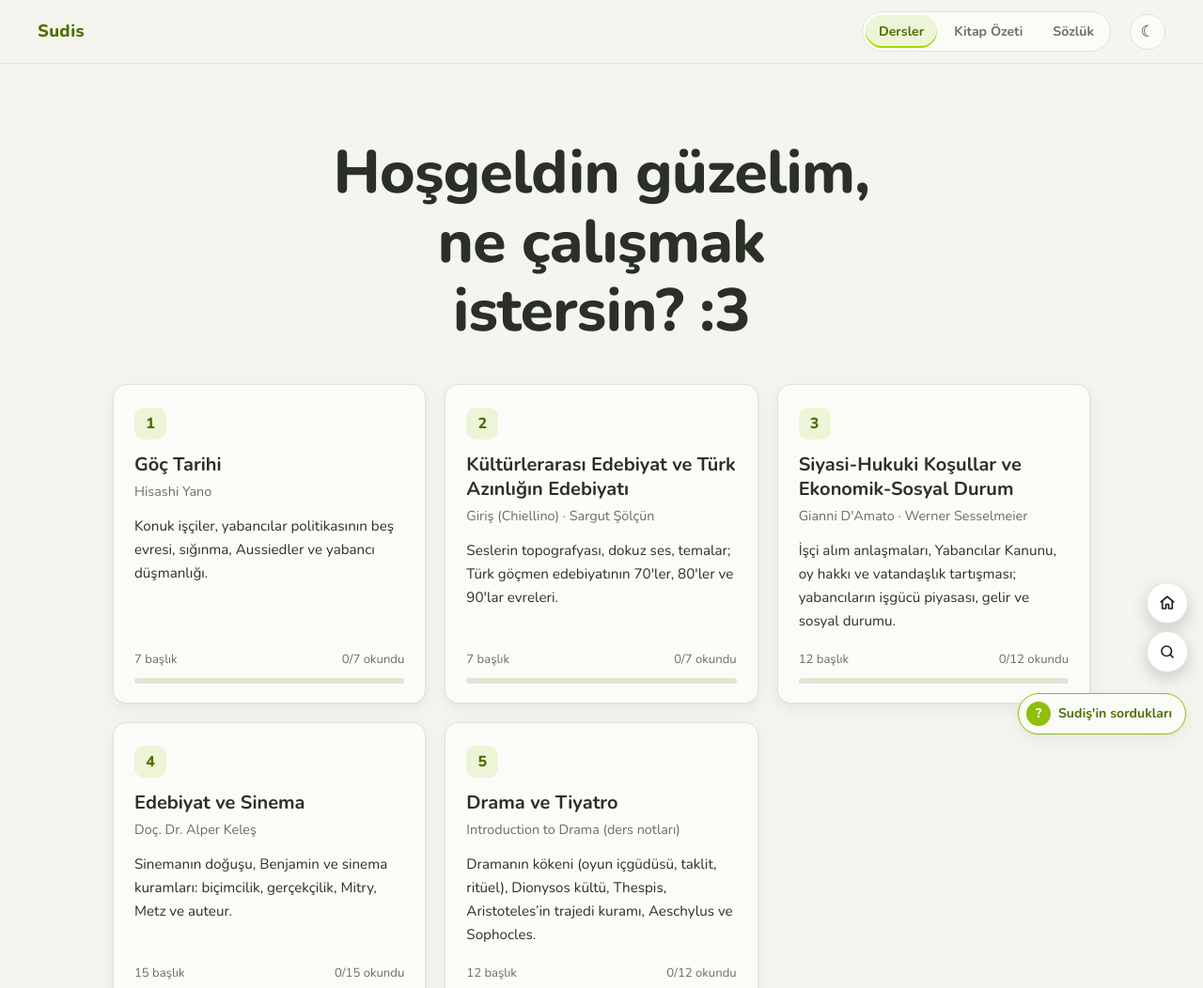
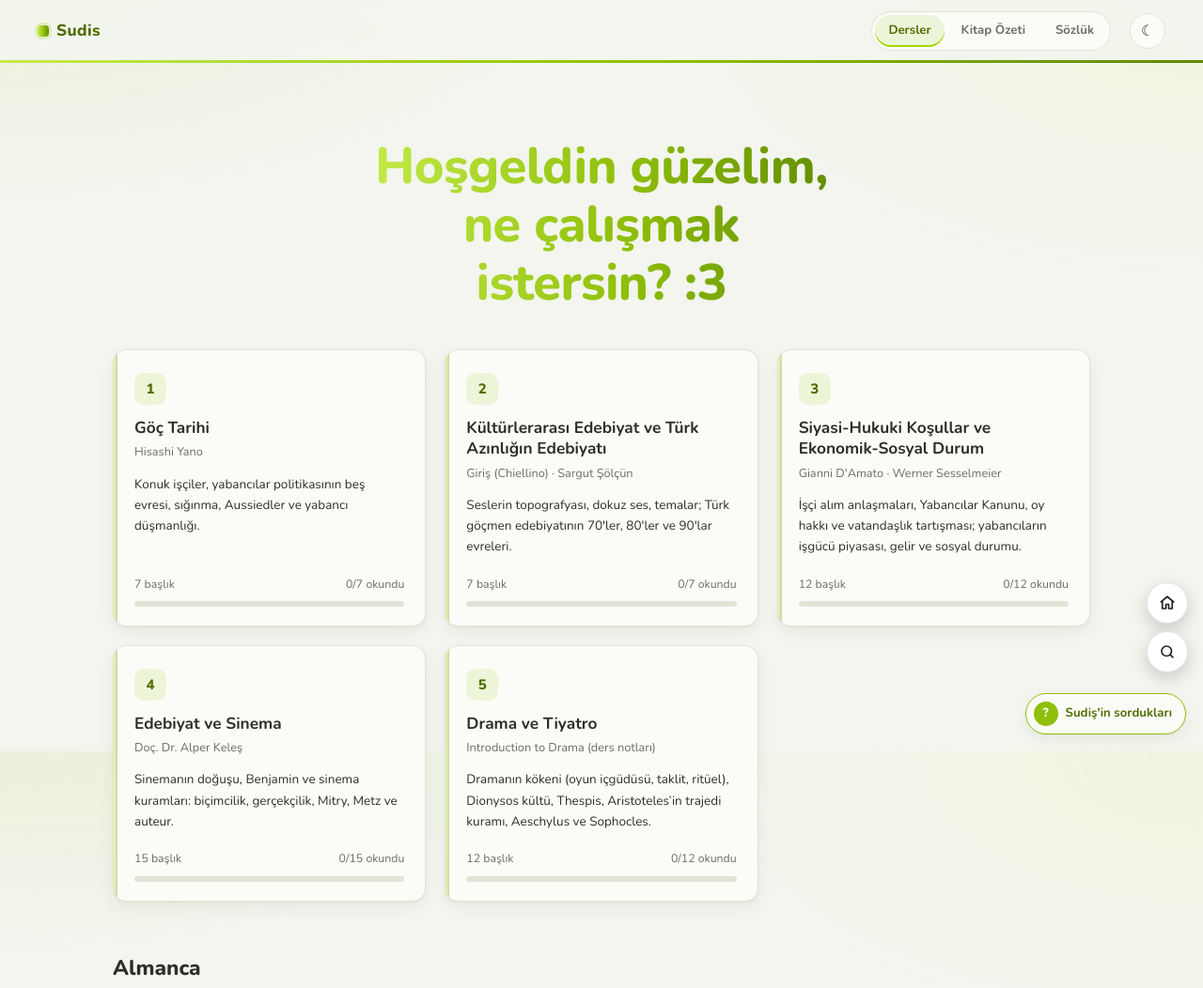
Before and after one commit to Emirhan-Ozz/DersForAll, a plain HTML site: page sudis/index.html in a window 1280 px wide. Shown: the top 1052 px of the page at 94% size. Drawn offline with nearby package versions, Linux system fonts and the light colour scheme.

Commit message:
Eski 3 siteye yeni arayüz: renk bandı, gradyan başlık, şeritli kartlar, biraz küçük punto
Co-Authored-By: Claude Opus 5.5 <noreply@anthropic.com>
Claude-Session: https://claude.ai/code/session_011gNUzjYJnryp3squmgkxRK

```diff
--- /dev/null
+++ b/enesders/assets/ui.css
@@ -0,0 +1,30 @@
+/* Arayüz katmanı: Starter Python / MBP193 dili (renk geçişli bant, marka simgesi, şeritli kartlar, biraz küçük yazı).
+   Sitenin kendi stilinden sonra yüklenir; yapıya dokunmaz, sadece görünümü günceller. */
+:root { --u-a: #5b95ff; --u-b: linear-gradient(90deg, #4fd1e8, #5b95ff 50%, #2f6bf0); --u-glow: rgba(91,149,255,.25); }
+[data-theme="light"] { --u-a: #2459d6; --u-b: linear-gradient(90deg, #0b93ad, #2459d6 50%, #5a54d6); }
+html { font-size: 15px; }
+body { font-size: 15px; background:
+  radial-gradient(900px 420px at 0% -10%, color-mix(in srgb, var(--u-a) 11%, transparent), transparent 70%),
+  radial-gradient(800px 420px at 100% 0%, color-mix(in srgb, #4fd1e8 9%, transparent), transparent 70%),
+  var(--bg); background-attachment: fixed; }
+
+/* üst bant */
+.top { position: sticky; backdrop-filter: blur(8px); }
+.top::after { content: ""; position: absolute; left: 0; right: 0; bottom: -1px; height: 3px; background: var(--u-b); opacity: 1; display: block; }
+.brand { display: inline-flex; align-items: center; gap: 8px; }
+.brand::before { content: ""; width: 12px; height: 12px; border-radius: 4px; background: var(--u-b); box-shadow: 0 0 0 3px color-mix(in srgb, var(--u-a) 18%, transparent); flex: none; }
+
+/* başlıklar: renk geçişli metin */
+main > h1 { background: var(--u-b); -webkit-background-clip: text; background-clip: text; color: transparent; width: fit-content; }
+main > h1::after { display: none !important; }
+
+/* kartlar: sol şerit, kalkma, renkli gölge */
+.card { position: relative; overflow: hidden; transition: transform .18s ease, box-shadow .18s ease, border-color .18s ease; }
+.card::before { content: ""; position: absolute; inset: 0 auto 0 0 !important; width: 4px !important; height: auto !important; background: var(--u-b) !important; opacity: .35; transition: opacity .2s; }
+.card:hover { transform: translateY(-2px); border-color: color-mix(in srgb, var(--u-a) 45%, transparent); box-shadow: 0 8px 22px color-mix(in srgb, var(--u-a) 18%, transparent); text-decoration: none; }
+.card:hover::before, .card.featured::before { opacity: 1; }
+.card.featured { background: linear-gradient(160deg, color-mix(in srgb, var(--u-a) 14%, transparent), transparent 60%), var(--card); }
+h1 { font-size: 24px; } h2 { font-size: 18.5px; }
+.card .t { font-size: .98rem; } .card .d { font-size: 13.5px; } .card .meta { font-size: 12.5px; }
+.top::after { height: 3px; }
+@media (max-width: 640px) { html, body { font-size: 14.5px; } }
--- /dev/null
+++ b/sofl1115/assets/ui.css
@@ -0,0 +1,29 @@
+/* Arayüz katmanı: Starter Python / MBP193 dili (renk geçişli bant, marka simgesi, şeritli kartlar, biraz küçük yazı).
+   Sitenin kendi stilinden sonra yüklenir; yapıya dokunmaz, sadece görünümü günceller. */
+:root { --u-a: #8fb3d9; --u-b: linear-gradient(90deg, #b4a9ea, #8fb3d9 50%, #6f9bd1); --u-glow: rgba(143,179,217,.25); }
+
+html { font-size: 15px; }
+body { font-size: 15px; background:
+  radial-gradient(900px 420px at 0% -10%, color-mix(in srgb, var(--u-a) 11%, transparent), transparent 70%),
+  radial-gradient(800px 420px at 100% 0%, color-mix(in srgb, #b4a9ea 9%, transparent), transparent 70%),
+  var(--bg); background-attachment: fixed; }
+
+/* üst bant */
+.top { position: sticky; backdrop-filter: blur(8px); }
+.top::after { content: ""; position: absolute; left: 0; right: 0; bottom: -1px; height: 3px; background: var(--u-b); opacity: 1; display: block; }
+.brand { display: inline-flex; align-items: center; gap: 8px; }
+.brand::before { content: ""; width: 12px; height: 12px; border-radius: 4px; background: var(--u-b); box-shadow: 0 0 0 3px color-mix(in srgb, var(--u-a) 18%, transparent); flex: none; }
+
+/* başlıklar: renk geçişli metin */
+main > h1, .notehead h1 { background: var(--u-b); -webkit-background-clip: text; background-clip: text; color: transparent; width: fit-content; }
+main > h1::after, .notehead h1::after { display: none !important; }
+
+/* kartlar: sol şerit, kalkma, renkli gölge */
+.card { position: relative; overflow: hidden; transition: transform .18s ease, box-shadow .18s ease, border-color .18s ease; }
+.card::before { content: ""; position: absolute; inset: 0 auto 0 0 !important; width: 4px !important; height: auto !important; background: var(--u-b) !important; opacity: .35; transition: opacity .2s; }
+.card:hover { transform: translateY(-2px); border-color: color-mix(in srgb, var(--u-a) 45%, transparent); box-shadow: 0 8px 22px color-mix(in srgb, var(--u-a) 18%, transparent); text-decoration: none; }
+.card:hover::before, .card.featured::before { opacity: 1; }
+.card.featured { background: linear-gradient(160deg, color-mix(in srgb, var(--u-a) 14%, transparent), transparent 60%), var(--panel); }
+h1 { font-size: 1.55rem; } h2 { font-size: 1.15rem; } .card h3 { font-size: 1rem; } .card p { font-size: .87rem; }
+.top::after { opacity: 1; }
+@media (max-width: 640px) { html, body { font-size: 14.5px; } }
--- /dev/null
+++ b/sudis/assets/ui.css
@@ -0,0 +1,31 @@
+/* Arayüz katmanı: Starter Python / MBP193 dili (renk geçişli bant, marka simgesi, şeritli kartlar, biraz küçük yazı).
+   Sitenin kendi stilinden sonra yüklenir; yapıya dokunmaz, sadece görünümü günceller. */
+:root { --u-a: #8fbf0a; --u-b: linear-gradient(90deg, #c5ec4a, #8fbf0a 55%, #5f8a00); --u-glow: rgba(143,191,10,.25); }
+:root[data-theme="dark"] { --u-a: #9ccc2a; --u-b: linear-gradient(90deg, #d4f06a, #a4db00 55%, #6f9a0a); }
+@media (prefers-color-scheme: dark) { :root:not([data-theme="light"]) { --u-a: #9ccc2a; --u-b: linear-gradient(90deg, #d4f06a, #a4db00 55%, #6f9a0a); } }
+html { font-size: 15px; }
+body { font-size: 15px; background:
+  radial-gradient(900px 420px at 0% -10%, color-mix(in srgb, var(--u-a) 11%, transparent), transparent 70%),
+  radial-gradient(800px 420px at 100% 0%, color-mix(in srgb, #c5ec4a 9%, transparent), transparent 70%),
+  var(--bg); background-attachment: fixed; }
+
+/* üst bant */
+.top { position: sticky; backdrop-filter: blur(8px); }
+.top::after { content: ""; position: absolute; left: 0; right: 0; bottom: -1px; height: 3px; background: var(--u-b); opacity: 1; display: block; }
+.brand { display: inline-flex; align-items: center; gap: 8px; }
+.brand::before { content: ""; width: 12px; height: 12px; border-radius: 4px; background: var(--u-b); box-shadow: 0 0 0 3px color-mix(in srgb, var(--u-a) 18%, transparent); flex: none; }
+
+/* başlıklar: renk geçişli metin */
+.hero h1, .shead h1 { background: var(--u-b); -webkit-background-clip: text; background-clip: text; color: transparent; width: fit-content; }
+.hero h1::after, .shead h1::after { display: none !important; }
+
+/* kartlar: sol şerit, kalkma, renkli gölge */
+.card { position: relative; overflow: hidden; transition: transform .18s ease, box-shadow .18s ease, border-color .18s ease; }
+.card::before { content: ""; position: absolute; inset: 0 auto 0 0 !important; width: 4px !important; height: auto !important; background: var(--u-b) !important; opacity: .35; transition: opacity .2s; }
+.card:hover { transform: translateY(-2px); border-color: color-mix(in srgb, var(--u-a) 45%, transparent); box-shadow: 0 8px 22px color-mix(in srgb, var(--u-a) 18%, transparent); text-decoration: none; }
+.card:hover::before, .card.feat::before, .card.featured::before { opacity: 1; }
+.card.feat, .card.featured { background: linear-gradient(160deg, color-mix(in srgb, var(--u-a) 14%, transparent), transparent 60%), var(--card); }
+.hero h1 { font-size: clamp(2rem, 5.6vw, 3.6rem); margin-left: auto; margin-right: auto; }
+.card h2 { font-size: 1.15rem; } .card .desc { font-size: .9rem; } .auth { font-size: .85rem; }
+.top { border-bottom: 0; }
+@media (max-width: 640px) { html, body { font-size: 14.5px; } }
--- a/sudis/index.html
+++ b/sudis/index.html
@@ -10,6 +10,7 @@
   <link rel="preconnect" href="https://fonts.gstatic.com" crossorigin>
   <link href="https://fonts.googleapis.com/css2?family=Nunito:wght@400;600;700;800&display=swap" rel="stylesheet">
   <link rel="stylesheet" href="assets/style.css?v=202611110331">
+<link rel="stylesheet" href="assets/ui.css?v=20261113b">
   <script>
     try { var t = localStorage.getItem('sudis-tema'); if (t) document.documentElement.dataset.theme = t; } catch (e) {}
   </script>
```
Also changed, not shown: enesders/index.html (+1 -0 lines), sofl1115/index.html (+1 -0 lines), sofl1115/python/index.html (+1 -0 lines).
